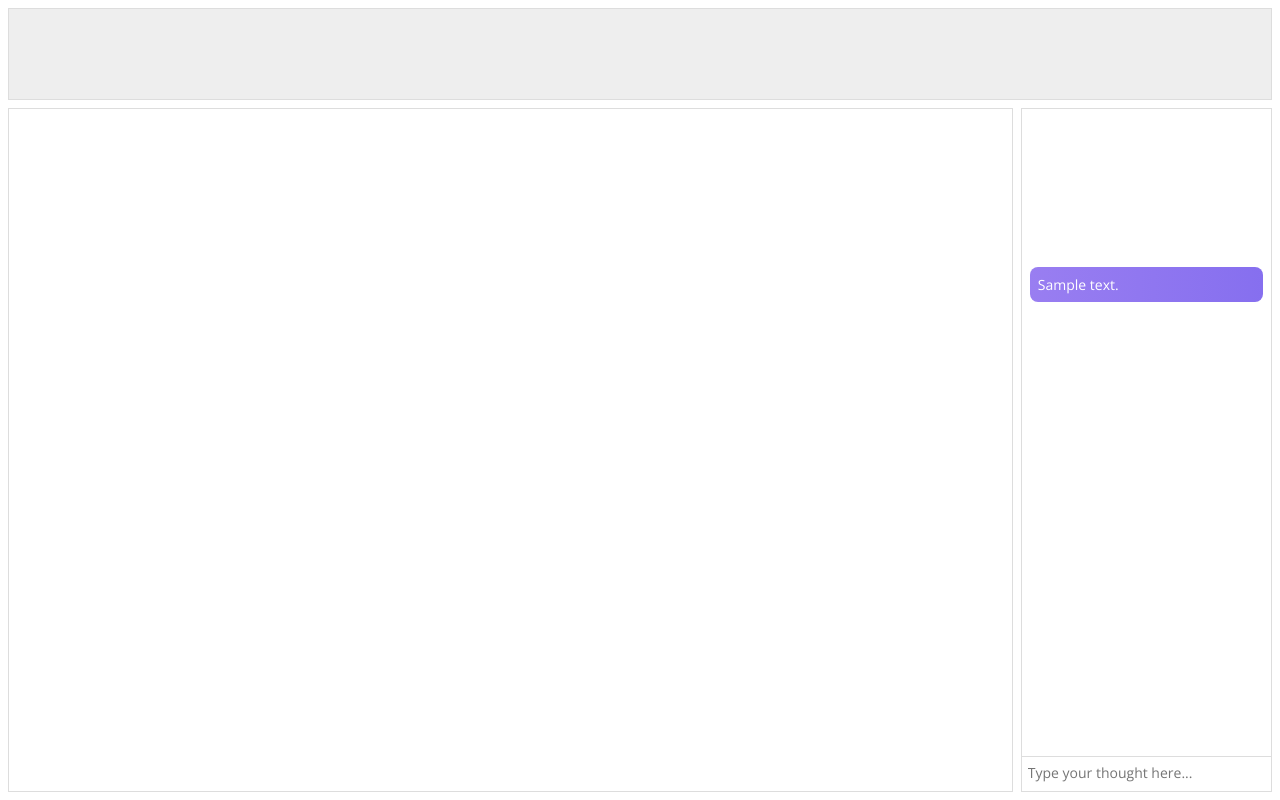
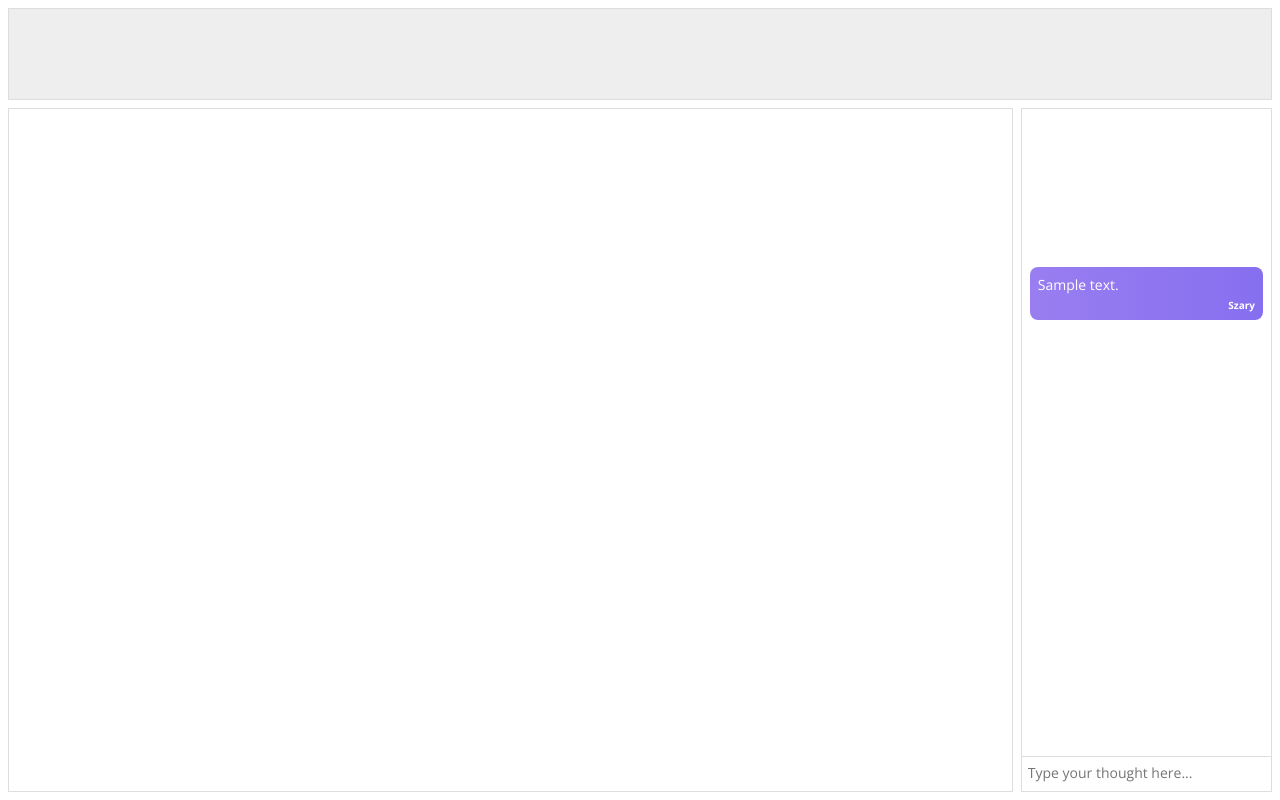
Before and after one commit to ZSTI-Brains/draw-and-guess, a PHP site: page / in a window 1280 px wide. Run offline with PHP 8.4, Linux system fonts and the light colour scheme; data comes from the database, SQL or seed files in the repository; tables that the repository leaves empty or names only in its code hold one stand-in row (values such as "Sample post").

Commit message:
Changed index.php and style.css

```diff
--- a/get-message.php
+++ b/get-message.php
@@ -6,7 +6,7 @@
 
     $mysqli = new mysqli($db_server, $db_user, $db_pass, $db_name);
 
-    $query = "SELECT * FROM chat_messages";
+    $query = "SELECT chat_messages.message, users.nickname FROM chat_messages INNER JOIN users ON chat_messages.user_id = users.id";
 
     if ($result = $mysqli->query($query)) {
         /*$msg = array();
@@ -16,7 +16,7 @@
 
         echo json_encode($msg);*/
         while ($row = $result->fetch_assoc())
-            echo "<div class=\"chat-message\">" . $row["message"] . "</div>";
+            echo "<div class=\"chat-message\"><p class=\"message\">" . $row["message"] . "</p><p class=\"nickname\">" . $row["nickname"] . "</p></div>";
     }
 
     $mysqli->close();
--- a/style.css
+++ b/style.css
@@ -62,6 +62,7 @@ main .row.main > div:last-child {
 #chat-messages-container {
     height: calc(100% - 35px);
     padding: .8rem;
+    overflow: auto;
 }
 
 #chat-messages-container .chat-message {
@@ -76,6 +77,12 @@ main .row.main > div:last-child {
     margin-bottom: 1.2rem;
 }
 
+#chat-messages-container .nickname {
+    margin-top: .4rem;
+    font: 700 1rem 'Open Sans';
+    text-align: right;
+}
+
 #chat-input-container input {
     width: 100%;
     padding: .6rem;
```
